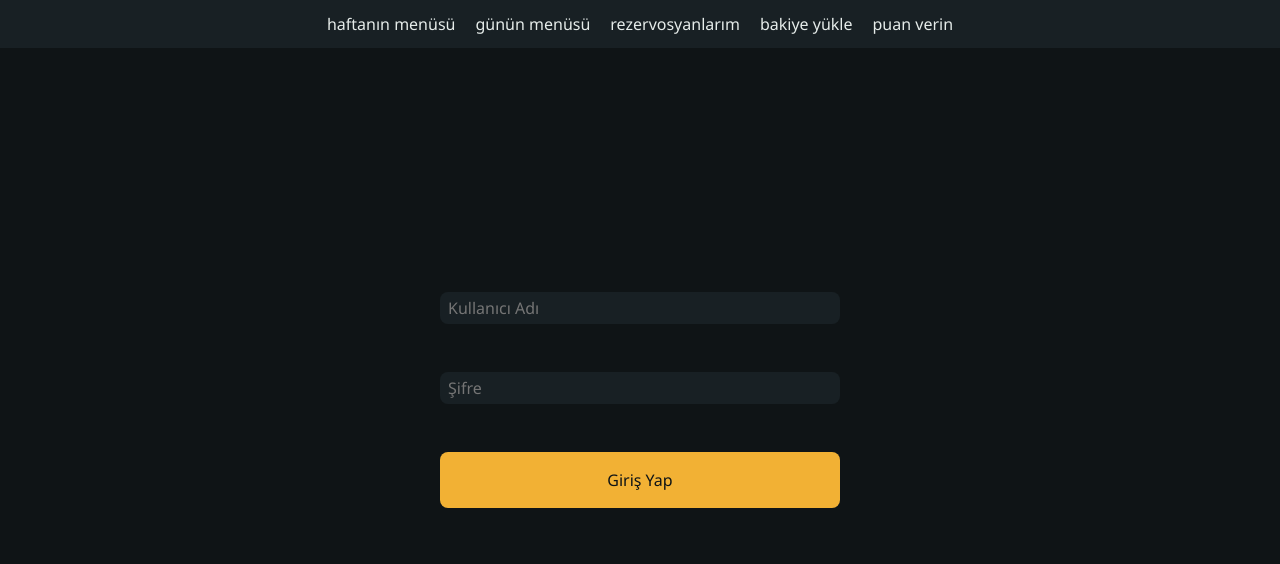
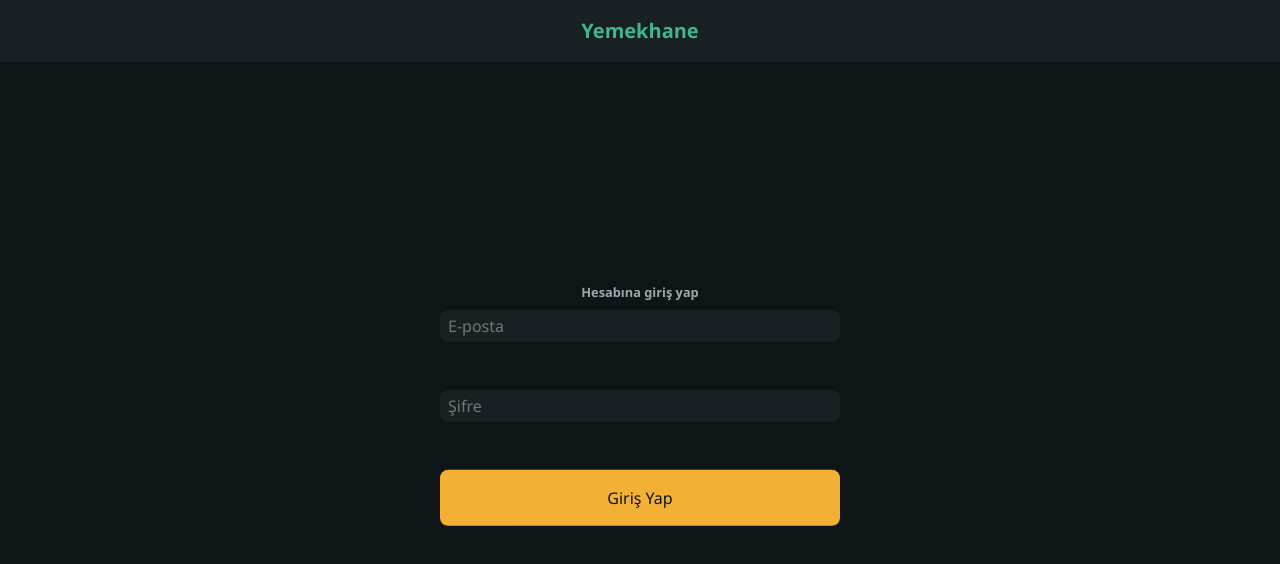
Before and after one commit to Rhaluk/web-teknolojileri-odev, a plain HTML site: page frontend/html/login.html in a window 1280 px wide. Drawn offline with Linux system fonts and the light colour scheme.

Commit message:
asama-2: giriş formu e-posta ile çalışacak şekilde düzenlendi
- kullanıcı adı alanı e-posta alanına çevrildi, label ve autocomplete eklendi
- API hata mesajı için bildirim kutusu eklendi
- giriş yapılmamışken menü bağlantıları gösterilmiyor

Co-Authored-By: Claude Opus 5.5 <noreply@anthropic.com>

```diff
--- a/frontend/css/temel.css
+++ b/frontend/css/temel.css
@@ -311,3 +311,15 @@ label { display: block; margin-bottom: 0.25rem; font-weight: 600; }
 @media (prefers-reduced-motion: reduce) {
   * { animation: none !important; transition: none !important; }
 }
+
+/* ---------- Giriş sayfası ---------- */
+.site-adi {
+  margin: 0;
+  padding: 1rem;
+  font-weight: 700;
+  font-size: 1.25rem;
+  color: var(--ana);
+}
+
+#login-div h1 { text-align: center; color: var(--metin-soluk); }
+#login-div .bildirim { margin-bottom: 1.5rem; }
--- a/frontend/html/login.html
+++ b/frontend/html/login.html
@@ -1,29 +1,35 @@
 <!DOCTYPE html>
-<html lang="en">
+<html lang="tr">
 <head>
     <meta charset="UTF-8">
-    <title>Title</title>
+    <meta name="viewport" content="width=device-width, initial-scale=1">
+    <title>Giriş · Yemekhane</title>
     <link rel="stylesheet" href="../css/temel.css">
 </head>
     <body>
+        <!-- Giriş yapmamış kullanıcı diğer sayfalara gidemeyeceği için
+             burada menü bağlantıları yok, yalnızca site adı var. -->
         <header>
-            <nav>
-                <ul>
-                    <li><a href="menu.html">haftanın menüsü </a></li>
-                    <li><a href="menu.html">günün menüsü</a></li>
-                    <li><a href="booking.html">rezervosyanlarım</a></li>
-                    <li><a href="credit.html">bakiye yükle</a></li>
-                    <li><a href="rate.html">puan verin</a></li>
-                </ul>
-
-            </nav>
+            <p class="site-adi">Yemekhane</p>
         </header>
 
         <div id="login-div">
-            <form>
-                <input type="text" placeholder="Kullanıcı Adı">
-                <input type="password" placeholder="Şifre">
-                <button>Giriş Yap</button>
+            <h1 class="small-header">Hesabına giriş yap</h1>
+
+            <!-- API'den dönen hata mesajı buraya yazılır (ör. "E-posta ya da şifre hatalı.") -->
+            <p id="giris-hata" class="bildirim bildirim-hata" role="alert" hidden></p>
+
+            <form id="giris-formu">
+                <!-- label ekranda görünmüyor ama ekran okuyucu alanın adını okuyabiliyor -->
+                <label for="eposta" class="gorunmez">E-posta</label>
+                <input id="eposta" name="eposta" type="email" placeholder="E-posta"
+                       autocomplete="username" required>
+
+                <label for="sifre" class="gorunmez">Şifre</label>
+                <input id="sifre" name="sifre" type="password" placeholder="Şifre"
+                       autocomplete="current-password" required>
+
+                <button type="submit">Giriş Yap</button>
             </form>
         </div>
     </body>
```
